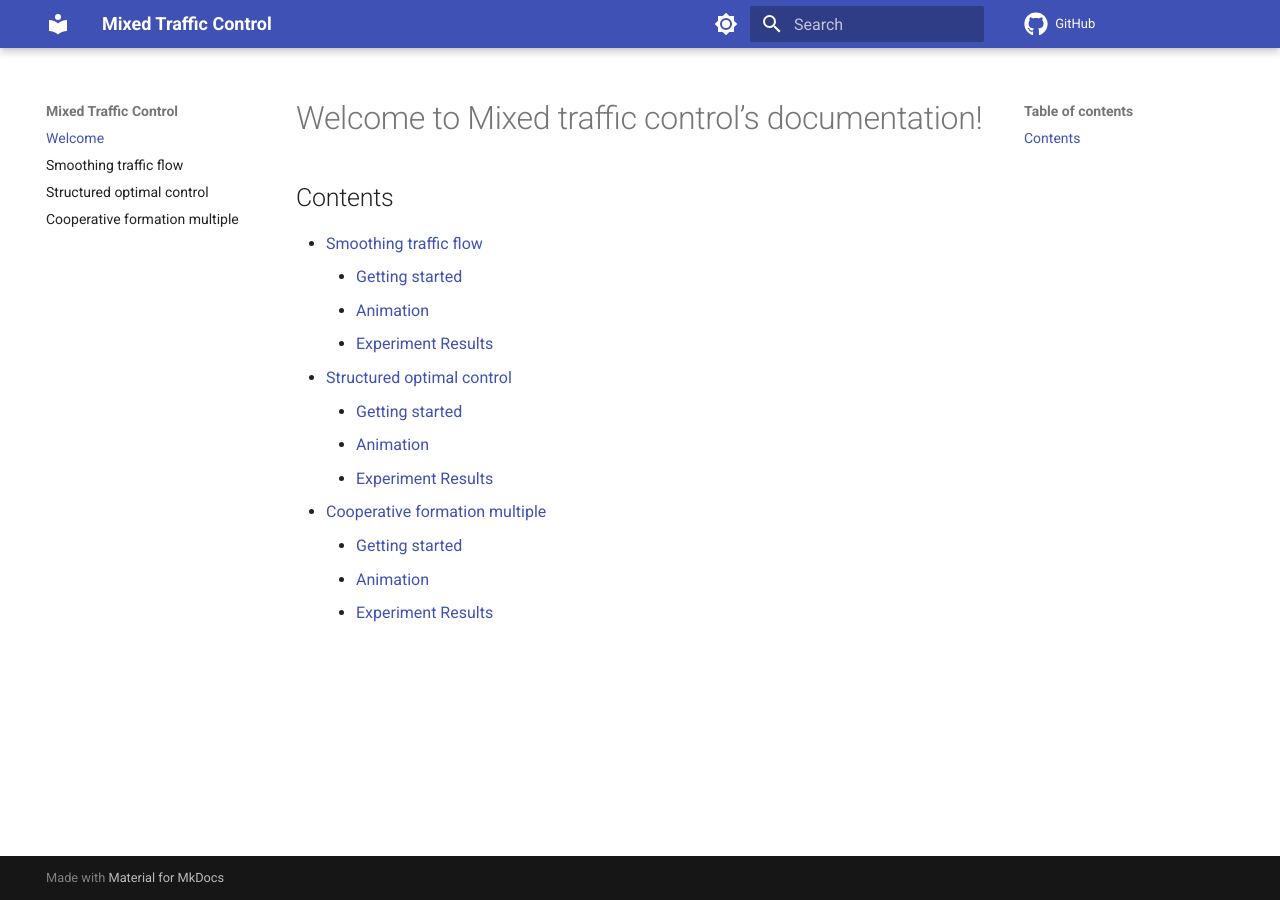
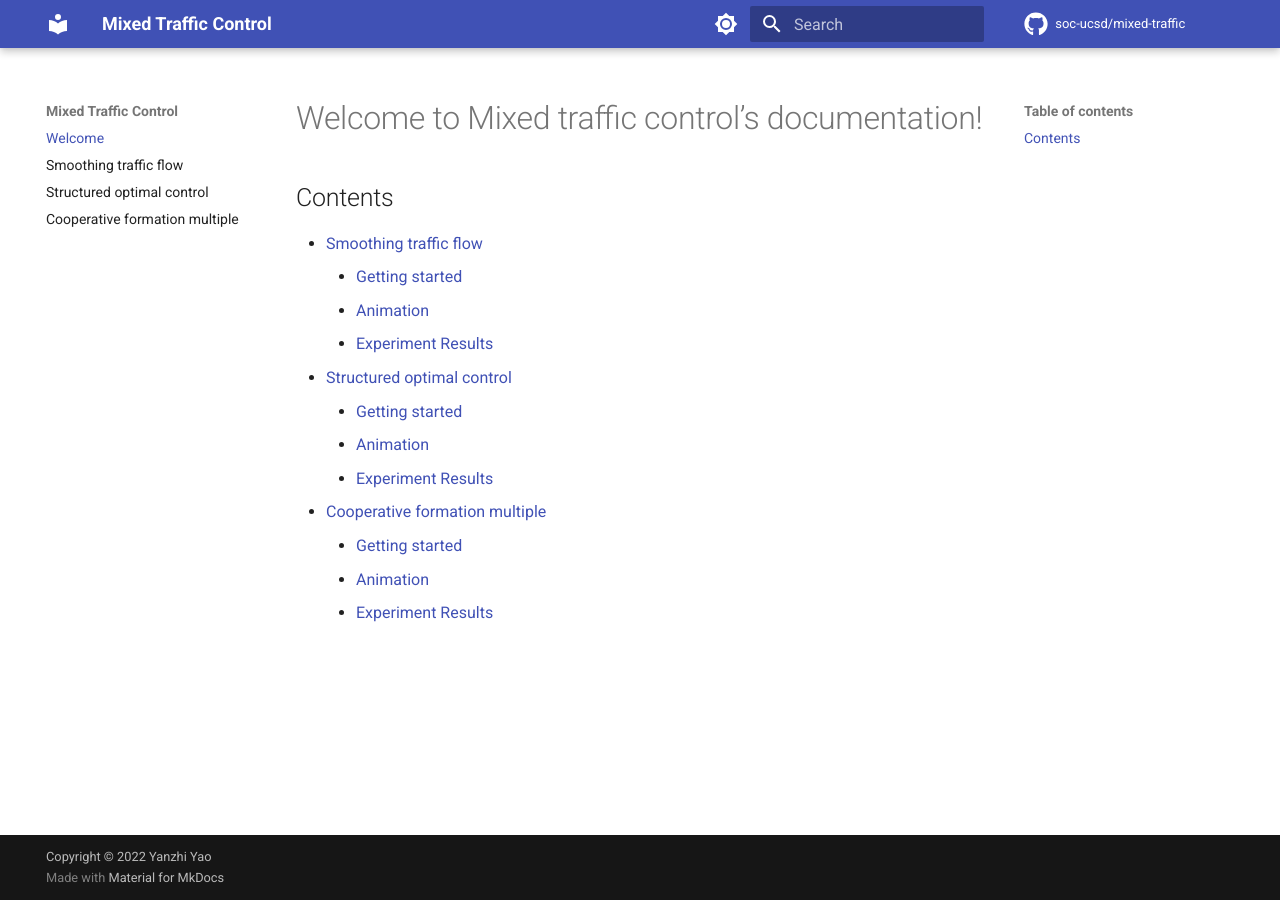
Before and after one commit to soc-ucsd/mixed-traffic, an MkDocs documentation site: the page built from docs/index.md, in a window 1280 px wide. Built offline with MkDocs 1.6.1 and Material for MkDocs 9.7.7, drawn with Linux system fonts in a browser that asks for light colours; comment, search, counter and statistics services are not loaded.

Commit message:
Update mkdocs.yml

```diff
--- a/mkdocs.yml
+++ b/mkdocs.yml
@@ -1,7 +1,14 @@
 site_name: Mixed Traffic Control
 site_author: Yanzhi Yao
+
+# Repository
+repo_name: soc-ucsd/mixed-traffic
 repo_url: https://github.com/soc-ucsd/mixed-traffic
 edit_uri: edit/main/docs
+
+# Copyright
+copyright: Copyright &copy; 2022 Yanzhi Yao
+
 nav:
     - Welcome: index.md
     - Smoothing traffic flow: smoothing_traffic_flow.md
@@ -14,6 +21,7 @@ markdown_extensions:
   - pymdownx.inlinehilite
   - pymdownx.snippets
   - pymdownx.superfences
+# Configuration
 theme:
   name: material
   icon:
```
